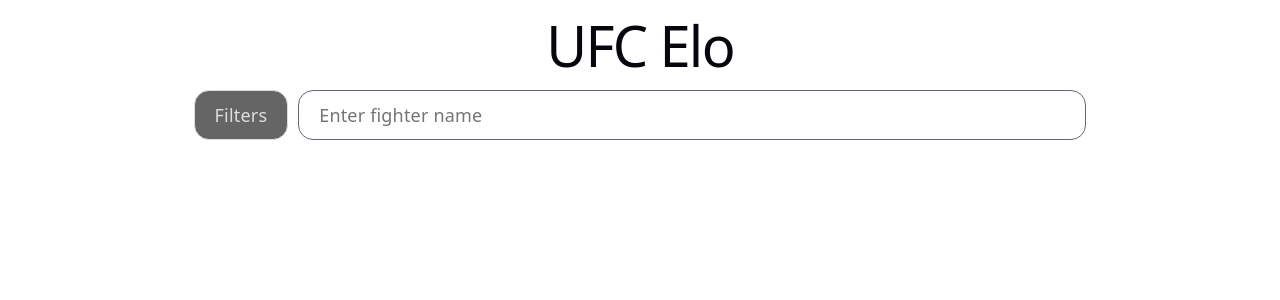
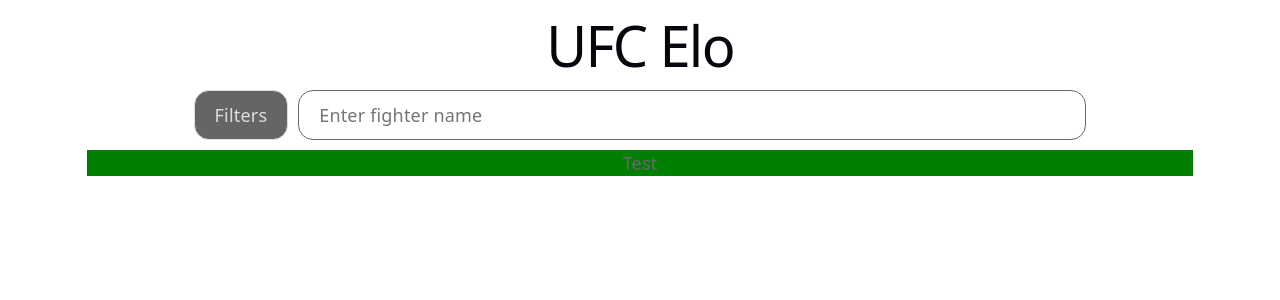
Before and after one commit to OliverBarta/UFC-Elo, a React (Vite) app: page / in a window 1280 px wide. Shown: the top 300 px of the page. Built offline with nearby package versions, Linux system fonts and the light colour scheme.

Commit message:
getting everything together

```diff
--- a/src/App.jsx
+++ b/src/App.jsx
@@ -1,6 +1,7 @@
 import { useState } from 'react'
 
 import TopBar from './TopBar'
+import FighterList from './FighterList'
 
 
 import './App.css'
@@ -15,6 +16,7 @@
         <button className='filtersToggle'>Filters</button>
         <input type="text" placeholder="Enter fighter name" autoComplete="off" className='searchBar' />
       </div>
+      <FighterList/>
 
 
     </>
--- /dev/null
+++ b/src/FighterList.css
@@ -0,0 +1,4 @@
+.grid {
+    background-color: green;
+    margin: 10px;
+}
--- /dev/null
+++ b/src/FighterList.jsx
@@ -0,0 +1,16 @@
+import './FighterList.css'
+
+
+function FighterList() {
+
+    return (
+
+        <>
+            <div className='grid'>
+                <div>Test</div>
+            </div>
+        </>
+    )
+}
+
+export default FighterList
```
